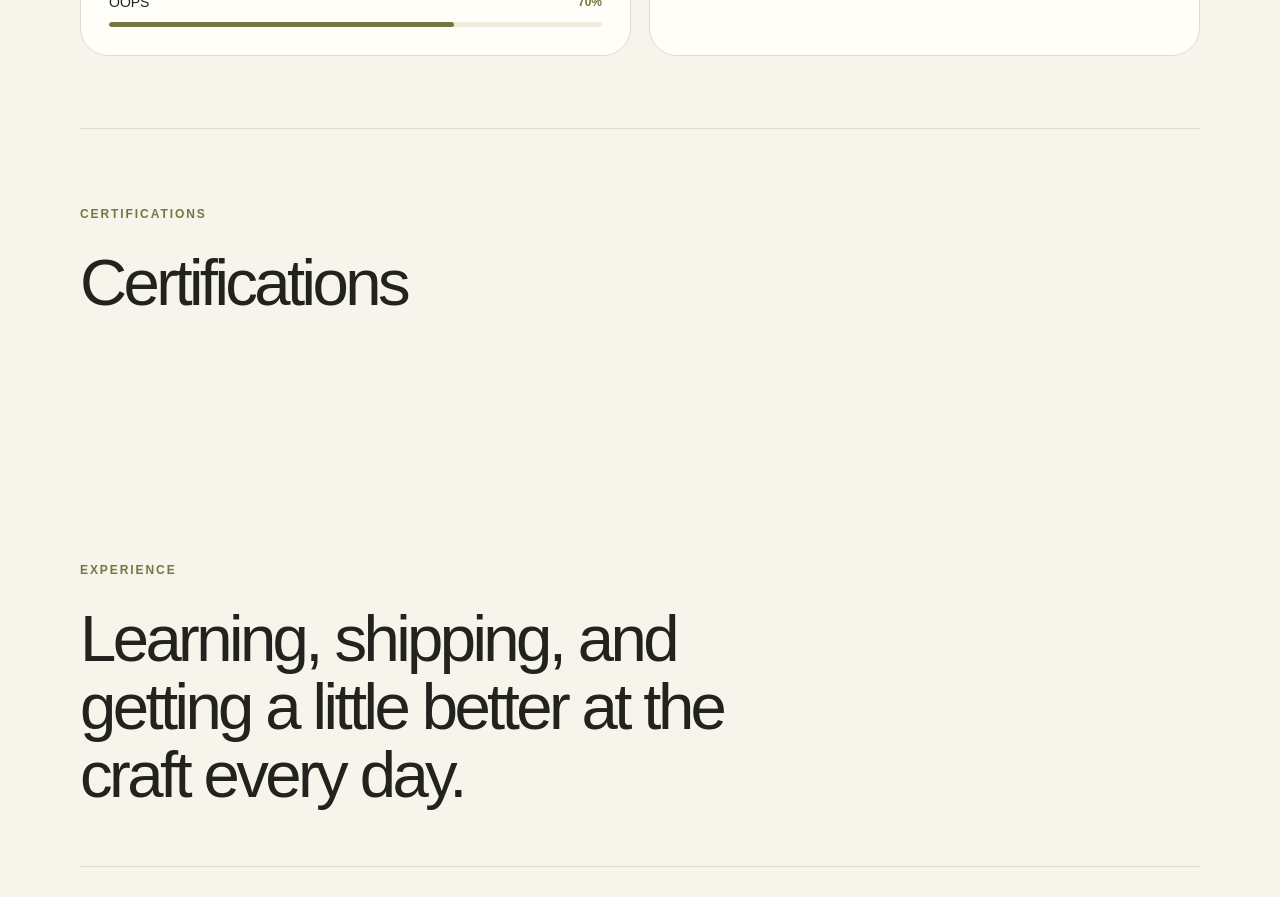
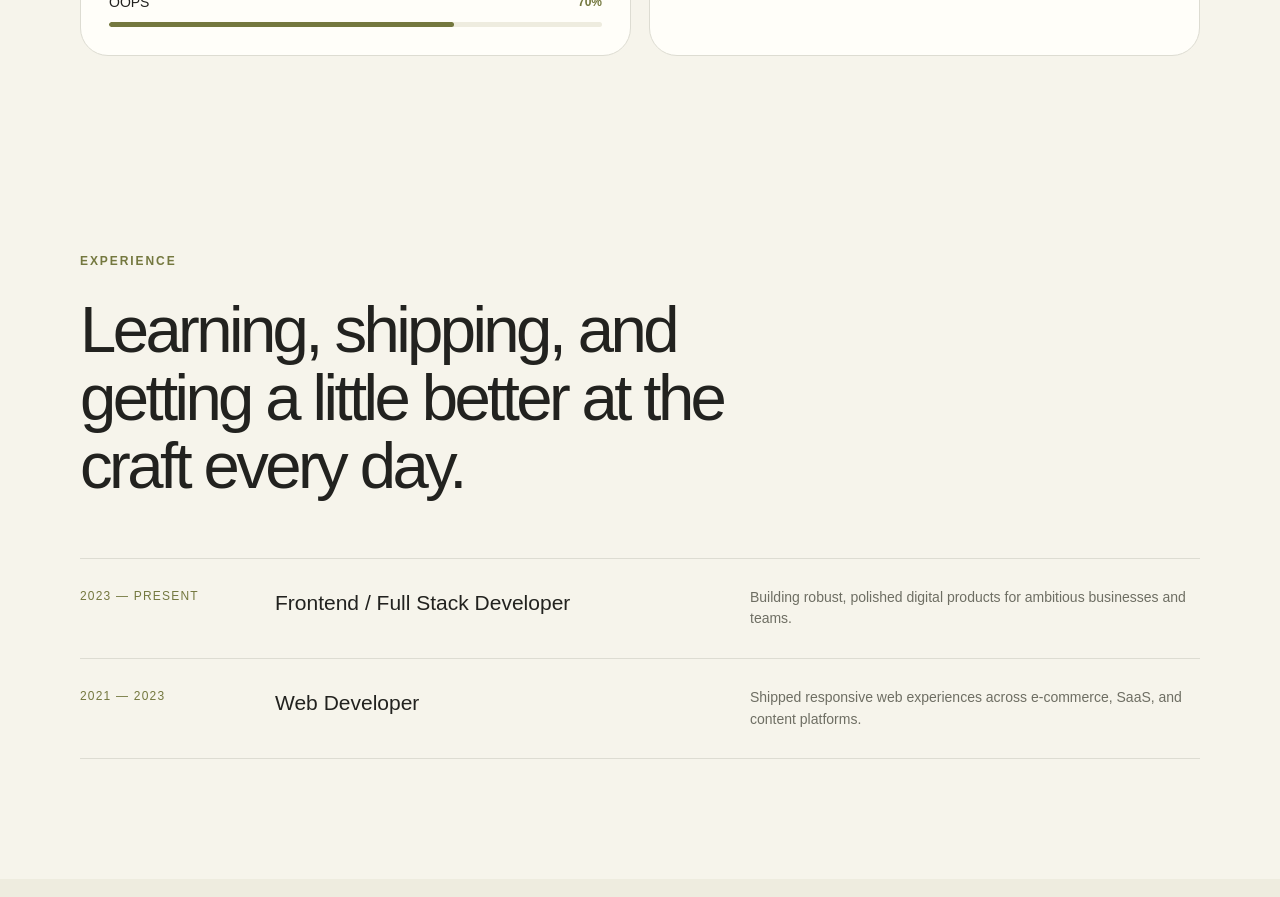
Before and after one commit to mh5805163/my-portfilio, a Next.js app: page / in a window 1280 px wide. Shown: the part 4040-4937 px from the top of the page. Built offline with nearby package versions, Linux system fonts and the light colour scheme.

Commit message:
Remove certifications section

```diff
--- a/components/portfolio.tsx
+++ b/components/portfolio.tsx
@@ -37,7 +37,6 @@ function Projects() {
 function Skills() {
   return <>
     <section id="skills" className="section skills-section container"><span className="section-kicker">SKILLS</span><h2>I move comfortably between interface details, data structures, and server-side logic.</h2><div className="skills-grid">{skillGroups.map(group => <article className="skill-card" key={group.name}><div className="skill-card-heading"><h3>{group.name}</h3><p>{group.subtitle}</p></div><div className="skill-list">{group.skills.map(([name, level]) => <div className="skill-row" key={name}><div className="skill-label"><span>{name}</span><strong>{level}%</strong></div><div className="skill-track"><span style={{ width: `${level}%` }} /></div></div>)}</div></article>)}</div></section>
-    <section id="certifications" className="section certifications-section container"><span className="section-kicker">CERTIFICATIONS</span><h2>Certifications</h2></section>
   </>
 }
 
```
